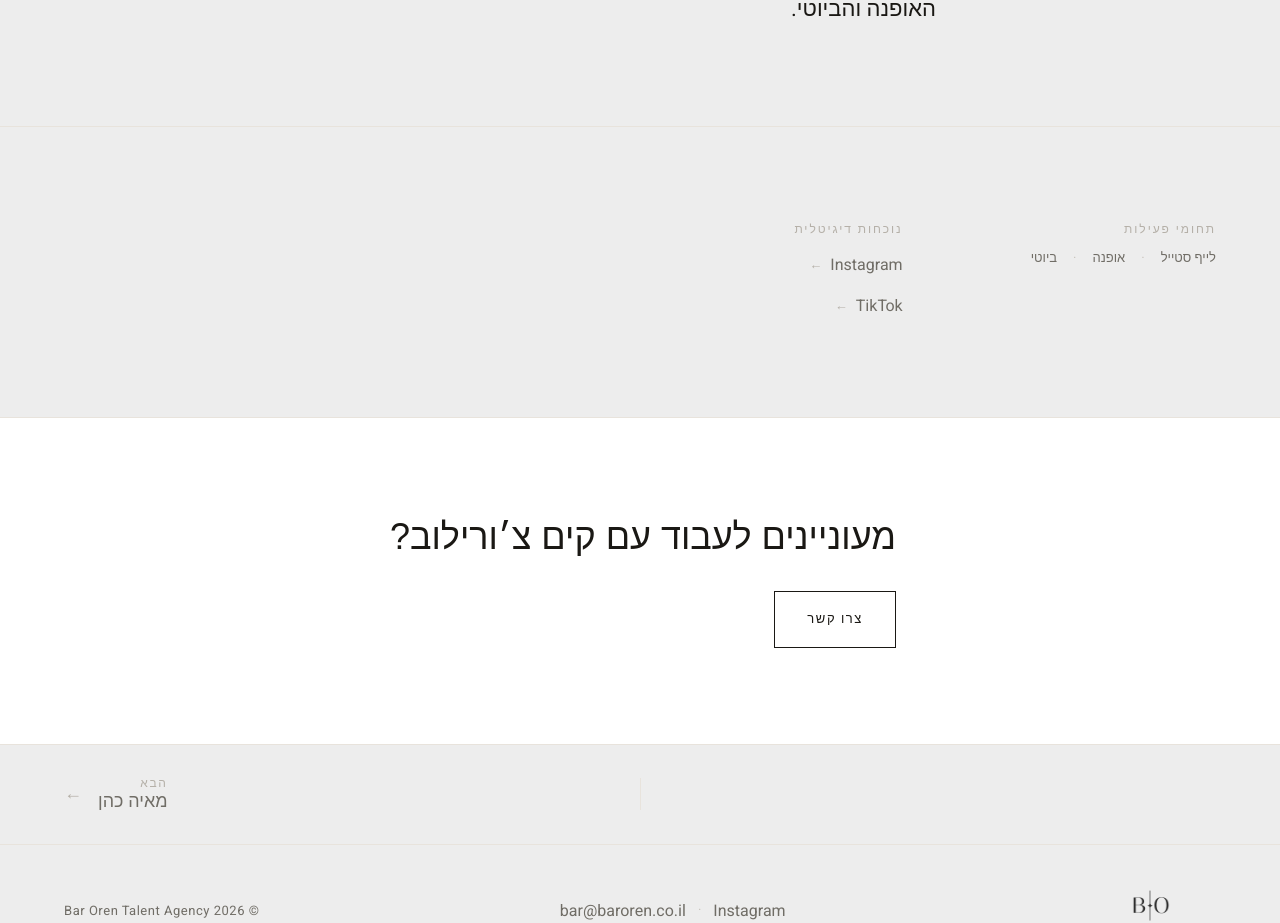
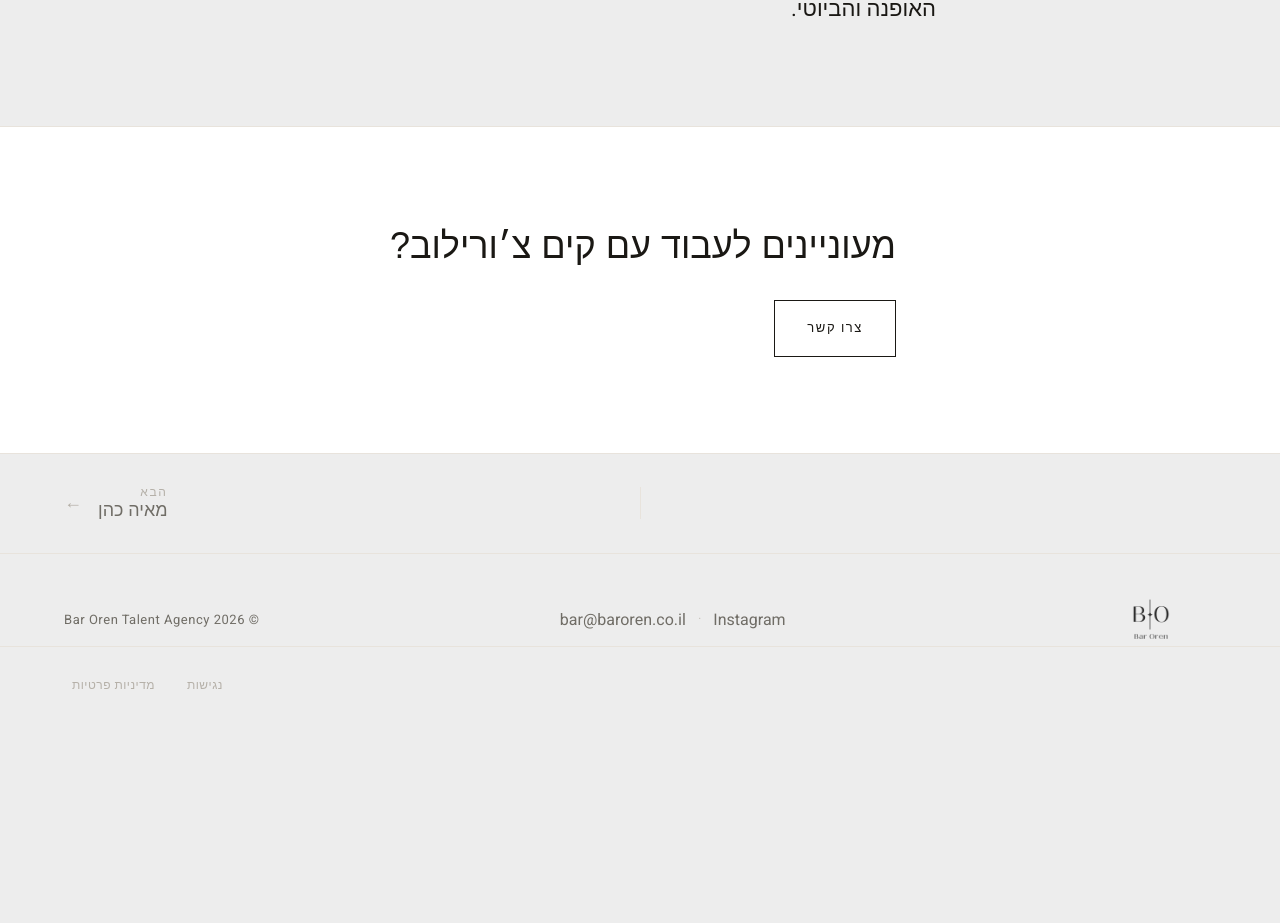
Before and after one commit to baroren298/bar-oren-agency, a Next.js app: page /talent/kim-chorilov in a window 1280 px wide. Shown: the part 880-1803 px from the top of the page. After the commit the page ends 1628 px from the top, so only its background shows below. Built offline with nearby package versions, Linux system fonts and the light colour scheme; a web font is replaced by a local one.

Commit message:
Simplify talent profile content for launch

```diff
--- a/app/talent/[slug]/page.jsx
+++ b/app/talent/[slug]/page.jsx
@@ -4,7 +4,9 @@ import { siteConfig } from '@/data/site';
 import ProfileHero from '@/components/talent/ProfileHero';
 import ProfileBio from '@/components/talent/ProfileBio';
 import ProfileGallery from '@/components/talent/ProfileGallery';
-import ProfileMeta from '@/components/talent/ProfileMeta';
+/* ProfileMeta import removed for launch — component kept at
+   components/talent/ProfileMeta.jsx for future reuse when
+   tag/category filtering is reactivated on the roster page. */
 import ProfileCTA from '@/components/talent/ProfileCTA';
 import ProfileNav from '@/components/talent/ProfileNav';
 import JsonLd from '@/components/ui/JsonLd';
@@ -127,7 +129,9 @@ export default async function TalentProfilePage({ params }) {
       <ProfileHero    talent={talent} />
       <ProfileBio     talent={talent} />
       <ProfileGallery talent={talent} />
-      <ProfileMeta    talent={talent} />
+      {/* ProfileMeta hidden for launch — tags/categories kept in data/talent
+          for future filtering; removed from profile UI until roster filters
+          are reactivated. */}
       <ProfileCTA     talent={talent} />
       <ProfileNav     prev={prev} next={next} />
       <JsonLd data={buildProfileSchemas(talent)} />
```
